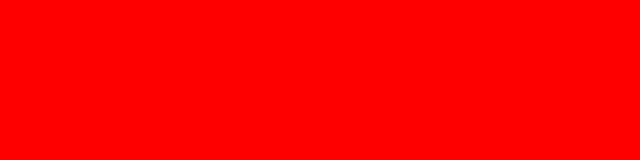
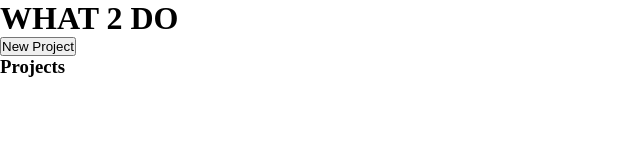
Before and after one commit to black23cat/todo-list, a website built with webpack: page src/template.html in a window 1280 px wide. Shown: the whole page, without its empty margins (0-640 px from the left). Built offline with nearby package versions, Linux system fonts and the light colour scheme.

Commit message:
Add sidebar structure to html and add basic reset to css

```diff
--- a/src/styles.css
+++ b/src/styles.css
@@ -1,3 +1,5 @@
-body {
-  background-color: red;
+* {
+  margin: 0;
+  padding: 0;
+  box-sizing: border-box;
 }
--- a/src/template.html
+++ b/src/template.html
@@ -6,6 +6,25 @@
   <title>Document</title>
 </head>
 <body>
+  <header>
+    <h1>WHAT 2 DO</h1>
+  </header>
+  <div class="sidebar">
+    <button type="button" class="new-project">New Project</button>
+    <form method="dialog" class="new-project-form" style="display: none;">
+      <div>
+        <label for="name">Project Name :</label>
+        <input type="text" name="name" id="name">
+      </div>
+      <div class="form-button">
+        <button type="submit" id="submit" >Confirm</button>
+      </div>
+    </form>
+    <div class="projects">
+      <h3>Projects</h3>
+      <div class="projects-list"></div>
+    </div>
+  </div>
 
 </body>
 </html>
```
